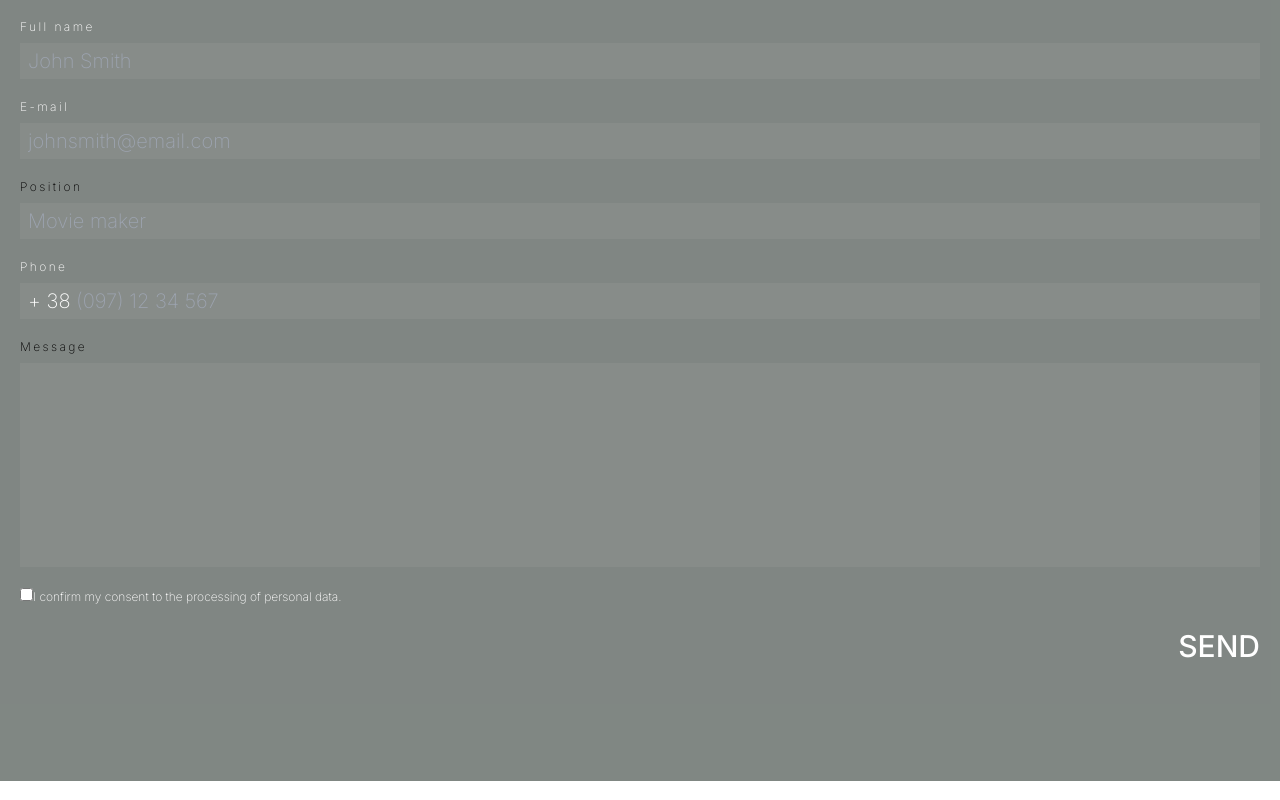
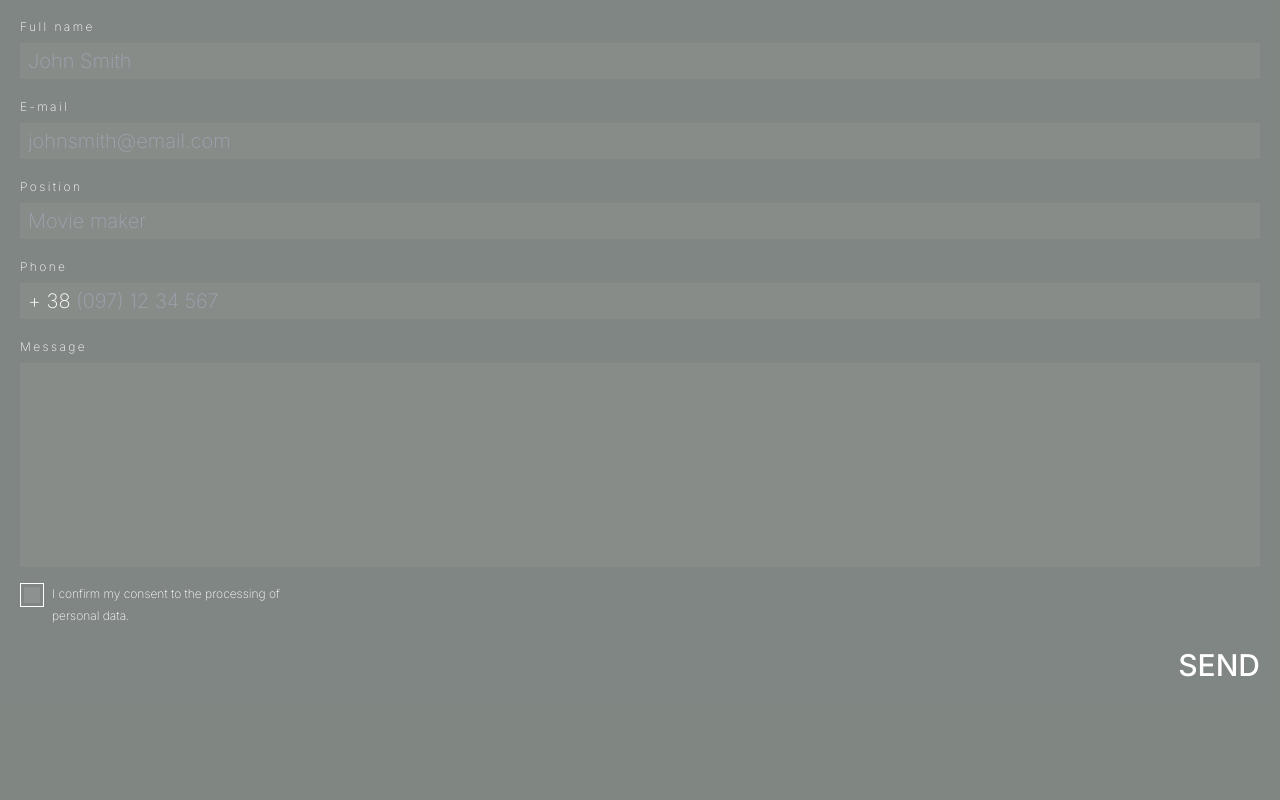
Before and after one commit to emmabaka/carp-travel, a Next.js app: page / in a window 1280 px wide. Shown: the part 2345-3145 px from the top of the page. Built offline with nearby package versions, Linux system fonts and the light colour scheme; a web font is replaced by a local one.

Commit message:
feat: add custom checkbox and refactor styles for inputs

```diff
--- a/src/components/ChooseUsForm/ChooseUsForm.jsx
+++ b/src/components/ChooseUsForm/ChooseUsForm.jsx
@@ -1,187 +1,215 @@
-"use client";
-import { useForm } from "react-hook-form";
-import InputMask from "react-input-mask";
-import error from "../../../public/x.svg";
-import s from "./ChooseUsForm.module.css";
-import Image from "next/image";
+'use client';
+import { useForm } from 'react-hook-form';
+import InputMask from 'react-input-mask';
+import error from '../../../public/x.svg';
+import s from './ChooseUsForm.module.css';
+import Image from 'next/image';
+import { useEffect, useRef, useState } from 'react';
 
 const ChooseUsForm = () => {
+  const [disable, setDisable] = useState(true);
+  const [checked, setChecked] = useState(false);
+
   const {
     handleSubmit,
     register,
     formState: { errors },
+    formState,
+    getValues,
     reset,
   } = useForm({
-    mode: "onBlur",
+    mode: 'onBlur',
     defaultValues: {
-      name: "",
-      email: "",
-      position: "",
-      phone: "",
-      message: "",
-      confirm: "",
+      name: '',
+      email: '',
+      position: '',
+      phone: '',
+      message: '',
+      confirm: false,
     },
   });
+
   const onSubmit = (values) => {
     console.log(values);
     reset();
   };
 
+  useEffect(() => {
+    errors.name || errors.email || errors.phone || errors.confirm
+      ? setDisable(true)
+      : setDisable(false);
+  }, [errors.name, errors.email, errors.phone, errors.confirm]);
+
   return (
-    <div className="py-[56px] px-5">
-      <p className="text-14 text-white font-extralight leading-5 max-w-[179px] ml-auto pb-[24px]">
+    <div className='py-[56px] px-5'>
+      <p className='text-14 text-white font-extralight leading-5 max-w-[179px] ml-auto pb-[24px]'>
         Don&apos;t miss your opportunity!
         <br />
         Fill out the form right now and join our team!
       </p>
-      <form className="bg-transparent" onSubmit={handleSubmit(onSubmit)}>
-        <div className="relative flex flex-col gap-1 pb-4">
+      <form className='bg-transparent' onSubmit={handleSubmit(onSubmit)}>
+        <div className='relative flex flex-col gap-1 pb-4'>
           <label
-            className={`${errors.name ? "text-red" : "text-white"} ${s.label}`}
-            htmlFor="name"
+            className={`${errors.name ? 'text-red' : 'text-white'} ${s.label}`}
+            htmlFor='name'
           >
             Full name
           </label>
-          <div className="relative">
+          <div className='relative'>
             <input
-              className={`${errors.name ? "text-red" : "text-white"} ${
+              className={`${errors.name ? 'text-red' : 'text-white'} ${
                 s.input
               } px-2`}
-              type="text"
-              {...register("name", {
-                required: "Required",
+              type='text'
+              {...register('name', {
+                required: 'Required',
                 pattern: {
                   value:
                     /^[a-zA-ZÀ-ÖØ-öø-ÿ]+([-'][a-zA-ZÀ-ÖØ-öø-ÿ]+)*(\s[a-zA-ZÀ-ÖØ-öø-ÿ]+([-'][a-zA-ZÀ-ÖØ-öø-ÿ]+)*)*$/,
-                  message: "Incorrect name",
+                  message: 'Incorrect name',
                 },
               })}
-              id="name"
-              placeholder="John Smith"
+              id='name'
+              placeholder='John Smith'
             />
             {errors.name && (
               <p className={s.error}>
-                <Image src={error} alt="error" width={18} height={18} />
+                <Image src={error} alt='error' width={18} height={18} />
                 {errors.name.message}
               </p>
             )}
           </div>
         </div>
-        <div className="relative flex flex-col gap-1 pb-4">
+        <div className='relative flex flex-col gap-1 pb-4'>
           <label
-            className={`${errors.email ? "text-red" : "text-white"} ${s.label}`}
-            htmlFor="email"
+            className={`${errors.email ? 'text-red' : 'text-white'} ${s.label}`}
+            htmlFor='email'
           >
             E-mail
           </label>
-          <div className="relative">
+          <div className='relative'>
             <input
-              className={`${errors.name ? "text-red" : "text-white"} ${
+              className={`${errors.name ? 'text-red' : 'text-white'} ${
                 s.input
               } px-2`}
-              type="email"
-              {...register("email", {
-                required: "Required",
+              type='email'
+              {...register('email', {
+                required: 'Required',
                 pattern: {
                   value: /^[a-zA-Z0-9._%+-]+@[a-zA-Z0-9.-]+\.[a-zA-Z]{2,}$/,
-                  message: "Invalid email",
+                  message: 'Invalid email',
                 },
               })}
-              id="email"
-              placeholder="johnsmith@email.com"
+              id='email'
+              placeholder='johnsmith@email.com'
             />
             {errors.email && (
               <p className={s.error}>
-                <Image src={error} alt="error" width={18} height={18} />
+                <Image src={error} alt='error' width={18} height={18} />
                 {errors.email.message}
               </p>
             )}
           </div>
         </div>
-        <div className="flex flex-col gap-1 pb-4">
-          <label className={s.label} htmlFor="position">
+        <div className='flex flex-col gap-1 pb-4'>
+          <label className={`${s.label} text-white`} htmlFor='position'>
             Position
           </label>
           <input
             className={`${s.input} px-2`}
-            type="text"
-            {...register("position", {
+            type='text'
+            {...register('position', {
               required: false,
             })}
-            id="position"
-            placeholder="Movie maker"
+            id='position'
+            placeholder='Movie maker'
           />
         </div>
-        <div className="flex flex-col gap-1 pb-4">
+        <div className='flex flex-col gap-1 pb-4'>
           <label
-            className={`${errors.phone ? "text-red" : "text-white"} ${s.label}`}
-            htmlFor="phone"
+            className={`${errors.phone ? 'text-red' : 'text-white'} ${s.label}`}
+            htmlFor='phone'
           >
             Phone
           </label>
-          <div className="relative">
+          <div className='relative'>
             <InputMask
-              className={`${errors.name ? "text-red" : "text-white"} ${
+              className={`${errors.phone ? 'text-red' : 'text-white'} ${
                 s.input
               } pl-14 pr-2`}
-              type="text"
-              mask="(999) 99 99 999"
-              {...register("phone", {
-                required: "Required",
+              type='text'
+              mask='(999) 99 99 999'
+              {...register('phone', {
+                required: 'Required',
                 pattern: {
                   value: /^\(\d{3}\) \d{2} \d{2} \d{3}$/,
-                  message: "Incorrect phone",
+                  message: 'Incorrect phone',
                 },
               })}
-              id="phone"
-              maskPlaceholder="(&bull;&bull;&bull;) &bull;&bull; &bull;&bull; &bull;&bull;&bull;"
-              placeholder="(097) 12 34 567"
+              id='phone'
+              maskPlaceholder='(&bull;&bull;&bull;) &bull;&bull; &bull;&bull; &bull;&bull;&bull;'
+              placeholder='(097) 12 34 567'
             />
-            <span className="absolute left-2 top-2/4 -translate-y-1/2 text-20 text-white font-extralight leading-6">
+            <span className='absolute left-2 top-2/4 -translate-y-1/2 text-20 text-white font-extralight leading-6'>
               + 38
             </span>
             {errors.phone && (
               <p className={s.error}>
-                <Image src={error} alt="error" width={18} height={18} />
+                <Image src={error} alt='error' width={18} height={18} />
                 {errors.phone.message}
               </p>
             )}
           </div>
         </div>
-        <div className="flex flex-col gap-1 pb-4">
-          <label className={s.label} htmlFor="message">
+        <div className='flex flex-col gap-1 pb-4'>
+          <label className={`${s.label} text-white`} htmlFor='message'>
             Message
           </label>
           <textarea
             className={`${s.input} px-2 resize-none`}
-            {...register("message", {
+            {...register('message', {
               required: false,
             })}
-            id="message"
-            cols="25"
-            rows="8"
+            id='message'
+            cols='25'
+            rows='8'
           />
         </div>
-        <div className="pb-4">
+        <div className='pb-4'>
           <input
-            type="checkbox"
-            {...register("confirm", {
+            onClick={() => {
+              checked ? setChecked(false) : setChecked(true);
+            }}
+            className=' invisible absolute whitespace-nowrap w-[1px] h-[1px] overflow-hidden border-0 p-0 m-[-1px]'
+            type='checkbox'
+            {...register('confirm', {
               required: true,
             })}
-            id="confirm"
+            id='confirm'
           />
           <label
             className={`${
-              errors.confirm ? "text-red" : "text-white"
-            } text-12 font-extralight leading-[22px]`}
-            htmlFor="confirm"
+              errors.confirm ? 'text-red' : 'text-white'
+            } relative text-12 font-extralight leading-[22px]`}
+            htmlFor='confirm'
           >
-            I confirm my consent to the processing of personal data.
+            <p className=' max-w-[280px]  pl-8'>
+              I confirm my consent to the processing of <br /> personal data.
+            </p>
+            <div className='absolute top-0 left-0 block w-6 h-6 bg-transparent border-white border-[1px] '>
+              <div
+                className={`
+                ${
+                  checked ? 'bg-white' : 'bg-white bg-opacity-[0.1]'
+                } absolute top-1/2 -translate-y-2/4 left-1/2 -translate-x-2/4 block w-4 h-4`}
+              ></div>
+            </div>
           </label>
         </div>
         <button
-          className="block text-30 text-white font-medium uppercase ml-auto"
-          type="submit"
+          className='block text-30 text-white font-medium uppercase ml-auto disabled:text-buttonHover'
+          disabled={disable}
+          type='submit'
         >
           Send
         </button>
```
Also changed, not shown: 1 other file (tests, documents, lock files or other folders).
